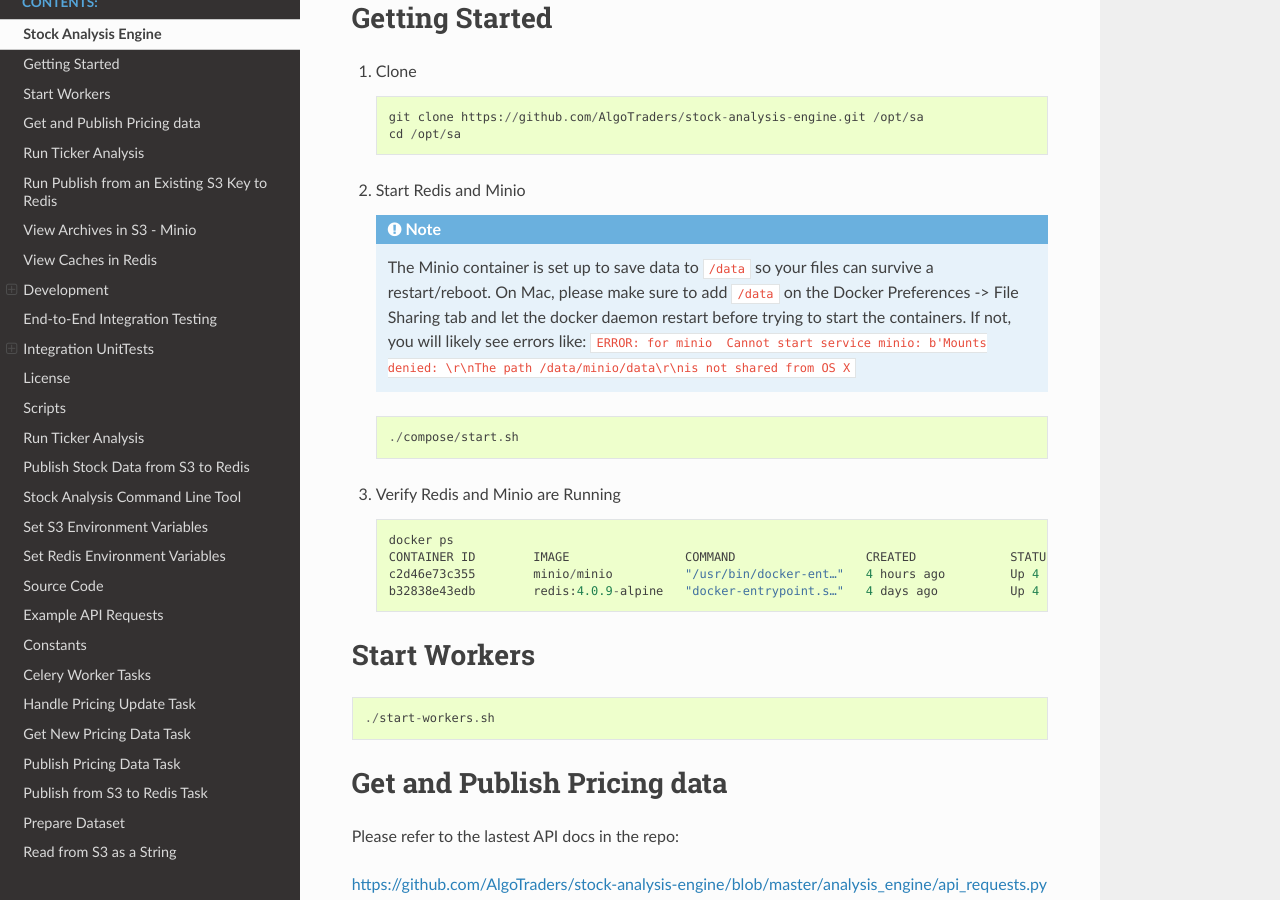
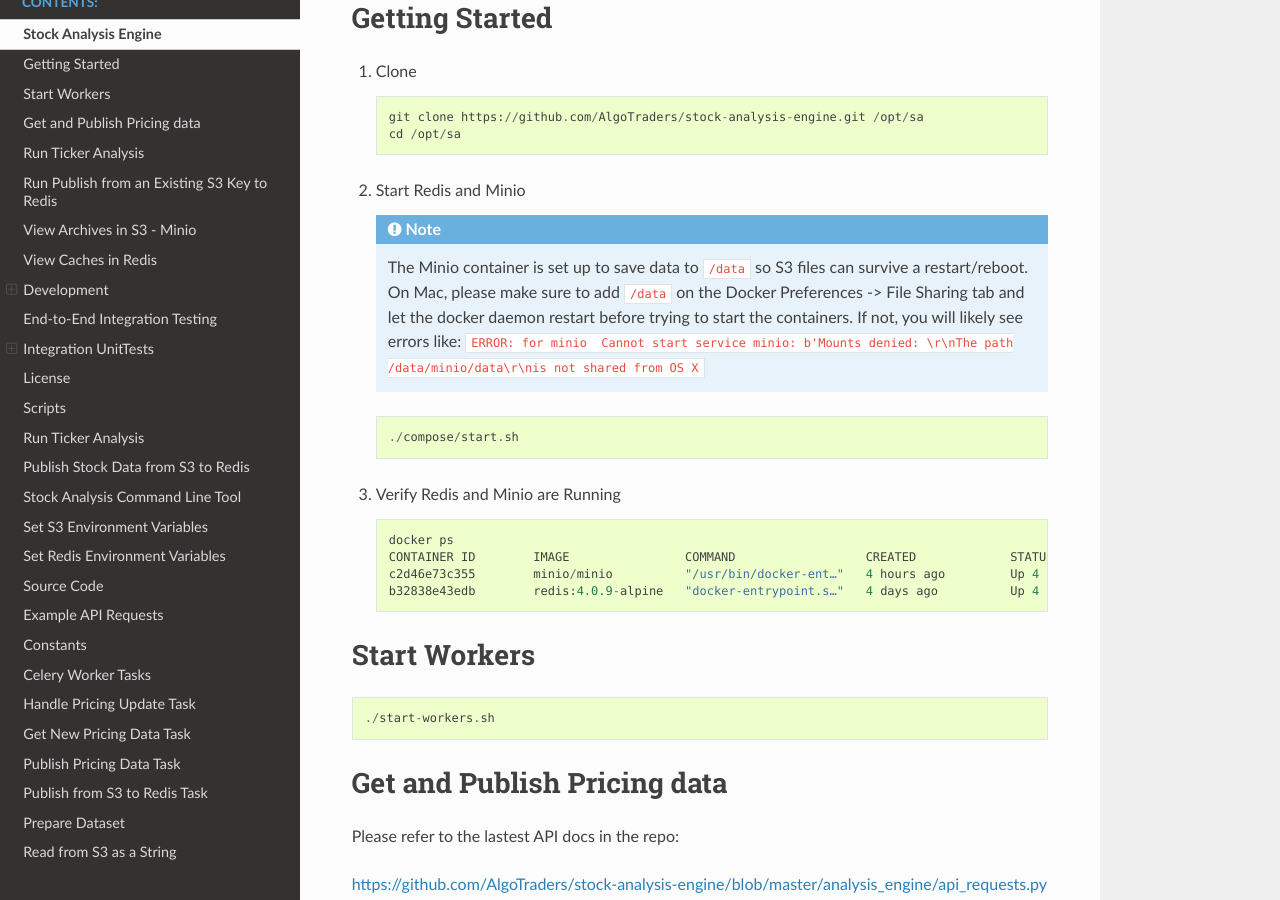
Before and after one commit to AlgoTraders/stock-analysis-engine, a Sphinx documentation site: the page built from docs/source/README.rst, in a window 1280 px wide and 900 px high, scrolled down 400 px. Built offline with Sphinx 7.4.7 and the Read the Docs theme 2.0.0, drawn with Linux system fonts in a browser that asks for light colours.

Commit message:
adding notes from mac testing with docker - spelling fix

```diff
--- a/README.rst
+++ b/README.rst
@@ -29,7 +29,7 @@
 
 #.  Start Redis and Minio
 
-    .. note:: The Minio container is set up to save data to ``/data`` so your files can survive a restart/reboot. On Mac, please make sure to add ``/data`` on the Docker Preferences -> File Sharing tab and let the docker daemon restart before trying to start the containers. If not, you will likely see errors like: ``ERROR: for minio  Cannot start service minio: b'Mounts denied: \r\nThe path /data/minio/data\r\nis not shared from OS X``
+    .. note:: The Minio container is set up to save data to ``/data`` so S3 files can survive a restart/reboot. On Mac, please make sure to add ``/data`` on the Docker Preferences -> File Sharing tab and let the docker daemon restart before trying to start the containers. If not, you will likely see errors like: ``ERROR: for minio  Cannot start service minio: b'Mounts denied: \r\nThe path /data/minio/data\r\nis not shared from OS X``
 
     ::
 
--- a/docs/source/README.rst
+++ b/docs/source/README.rst
@@ -29,7 +29,7 @@
 
 #.  Start Redis and Minio
 
-    .. note:: The Minio container is set up to save data to ``/data`` so your files can survive a restart/reboot. On Mac, please make sure to add ``/data`` on the Docker Preferences -> File Sharing tab and let the docker daemon restart before trying to start the containers. If not, you will likely see errors like: ``ERROR: for minio  Cannot start service minio: b'Mounts denied: \r\nThe path /data/minio/data\r\nis not shared from OS X``
+    .. note:: The Minio container is set up to save data to ``/data`` so S3 files can survive a restart/reboot. On Mac, please make sure to add ``/data`` on the Docker Preferences -> File Sharing tab and let the docker daemon restart before trying to start the containers. If not, you will likely see errors like: ``ERROR: for minio  Cannot start service minio: b'Mounts denied: \r\nThe path /data/minio/data\r\nis not shared from OS X``
 
     ::
 
```
